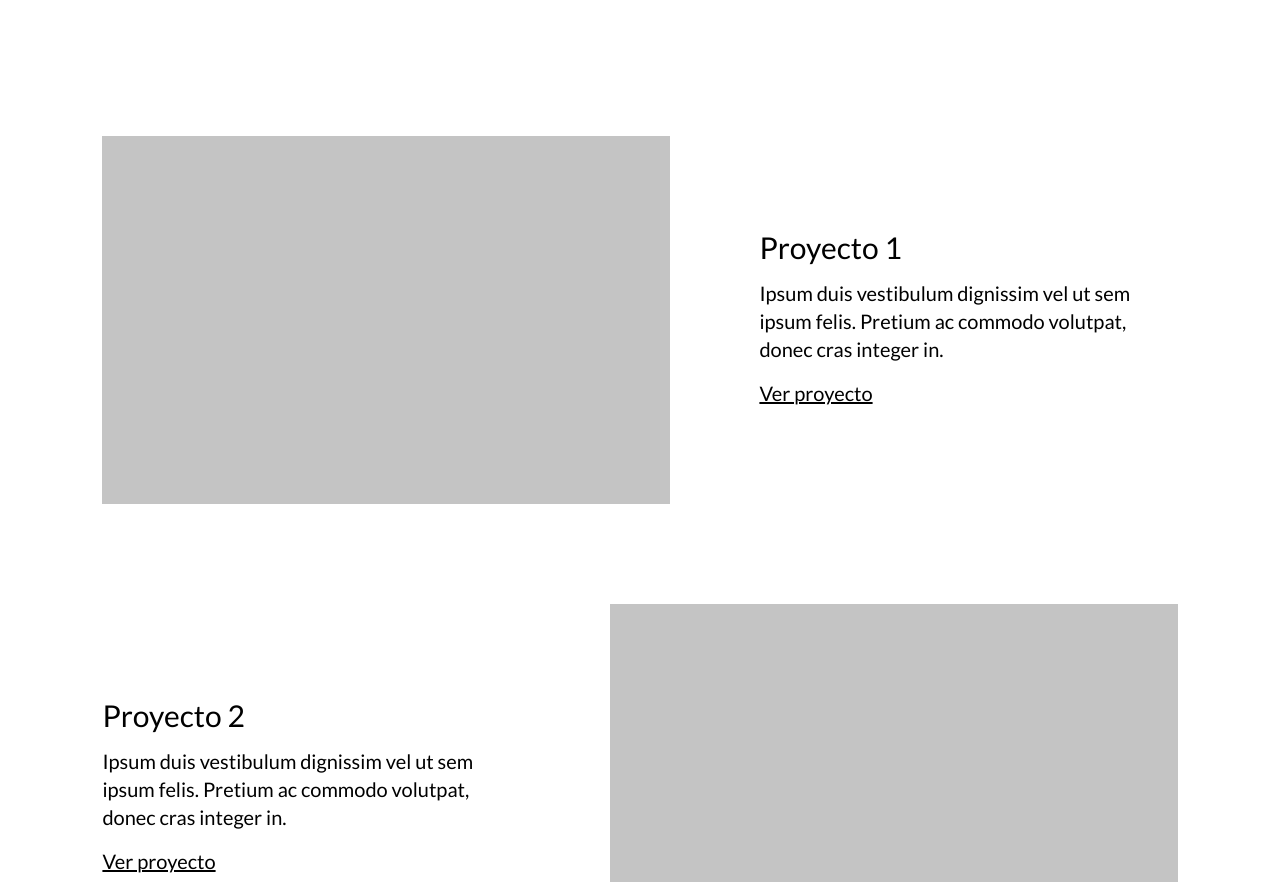
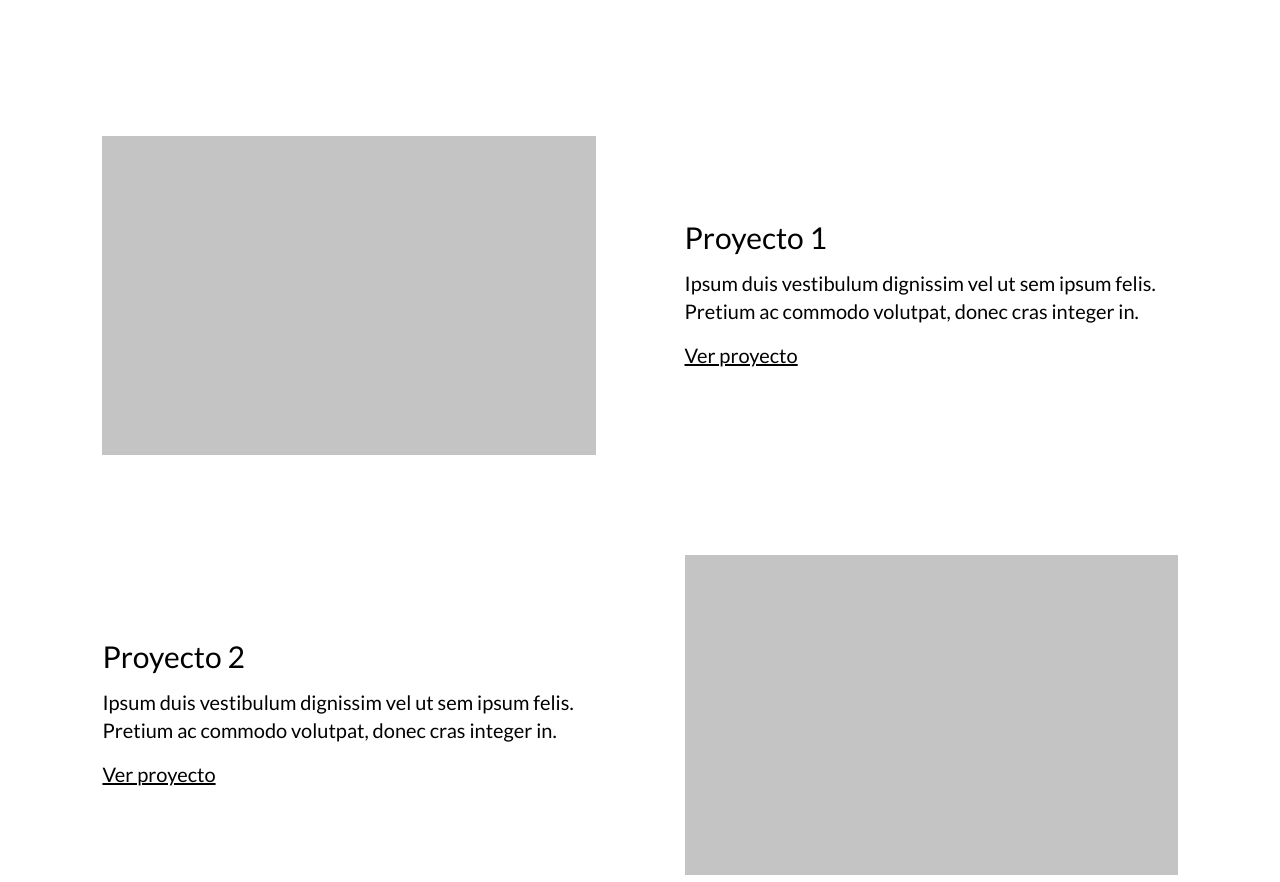
Before and after one commit to Ironhack-dev/portfolio-example, a plain HTML site: page index.html in a window 1280 px wide. Shown: the part 580-1462 px from the top of the page. Drawn offline with Linux system fonts and the light colour scheme.

Commit message:
Image size fixed

```diff
--- a/css/example2.css
+++ b/css/example2.css
@@ -24,6 +24,7 @@ body {
 
 img {
   object-fit: contain;
+  max-width: 100%;
 }
 
 p, h1, h2, h3 {
@@ -78,6 +79,10 @@ h1, h2{
   display: flex;
   align-items: center;
   margin-top: 0;
+}
+
+.project-image, .project-description {
+  width: 50%;
 }
 
 .project:not(:last-child) {
--- a/css/style.css
+++ b/css/style.css
@@ -24,6 +24,7 @@ body {
 
 img {
   object-fit: contain;
+  max-width: 100%;
 }
 
 p, h1, h2, h3 {
@@ -60,6 +61,10 @@ h1, h2{
 .project {
   display: flex;
   align-items: center;
+}
+
+.project-image, .project-description {
+  width: 50%;
 }
 
 .project:not(:first-child) {
```
